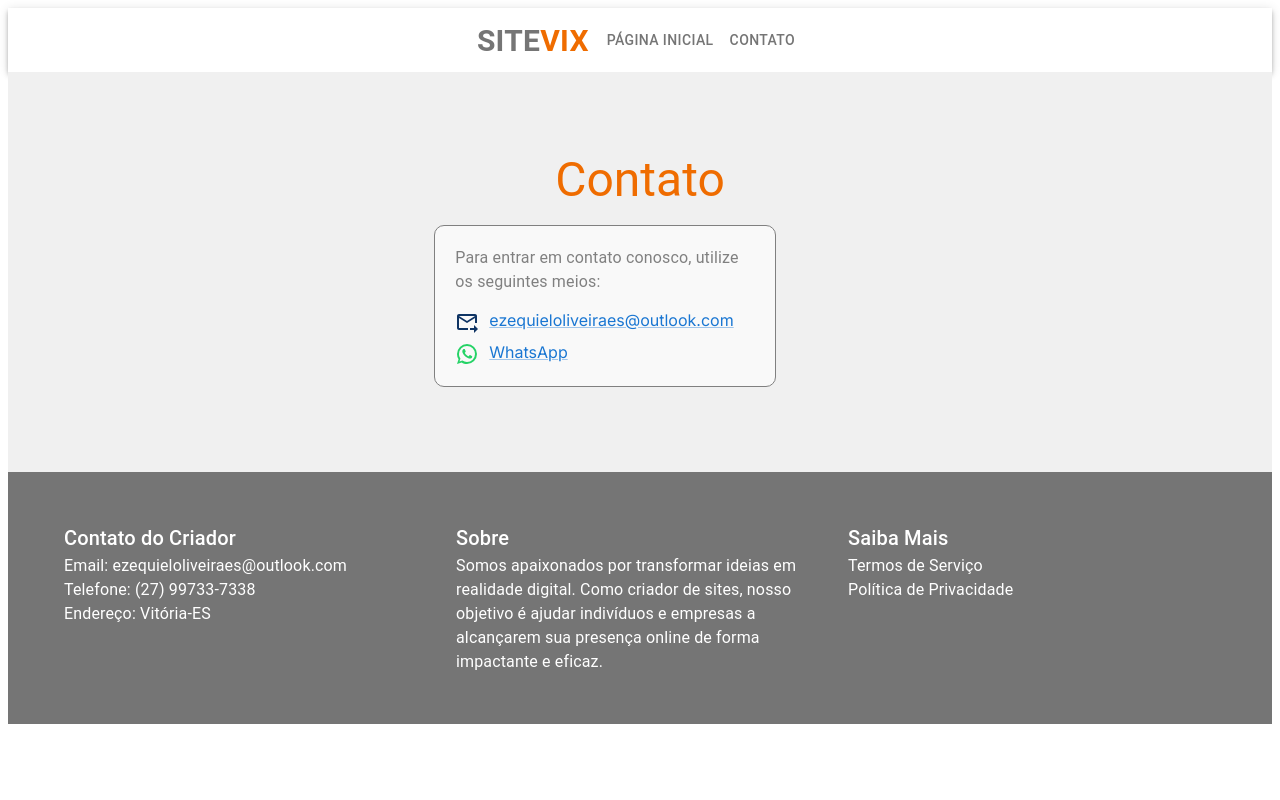
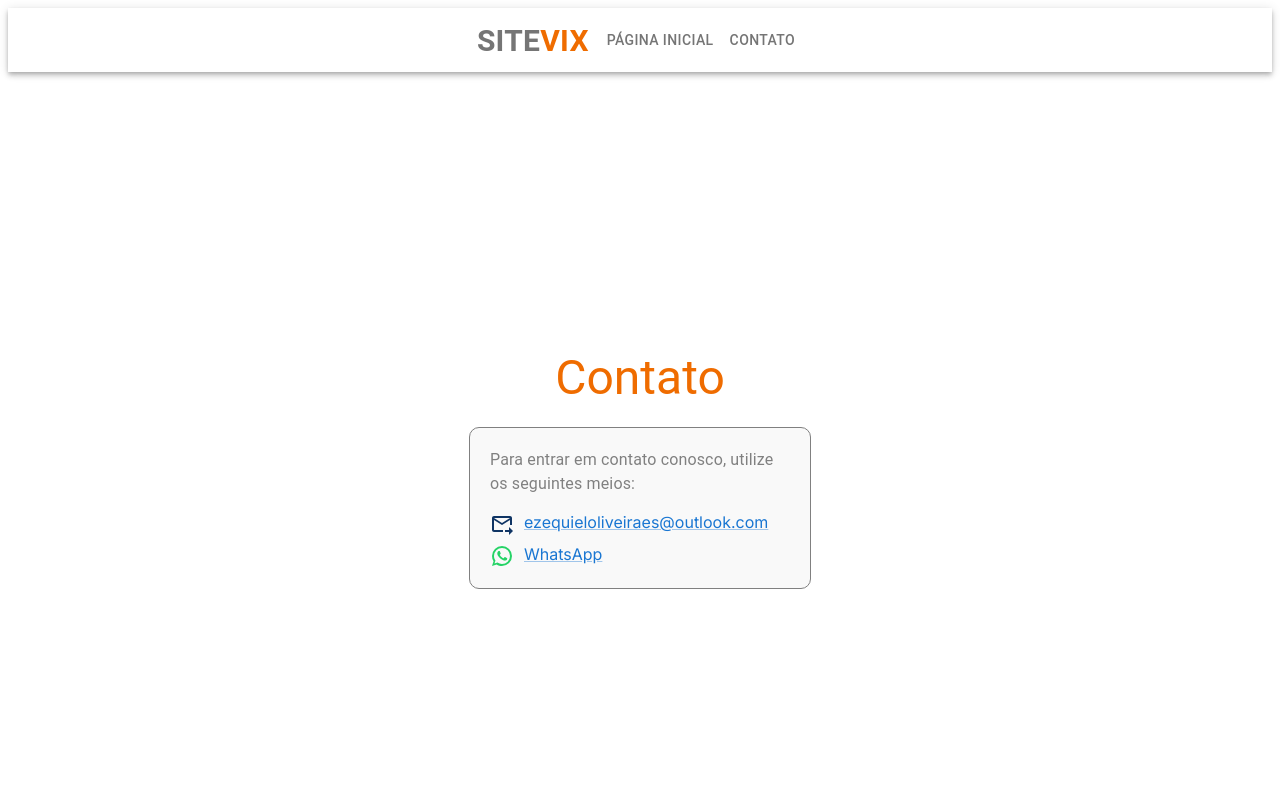
Before and after one commit to Ezequieloliveiras/sitevix, a Next.js app: page /pages/contact in a window 1280 px wide. Shown: the top 800 px of the page. Built offline with nearby package versions, Linux system fonts and the light colour scheme.

Commit message:
ajustando pagina contato

```diff
--- a/src/components/contact/Contact.js
+++ b/src/components/contact/Contact.js
@@ -41,21 +41,27 @@ const ContactPage = () => {
   return (
     <>
 
-      <StyledGridContainer container
-  >
 
-        <Grid
-          item xs={12}
-          sm={8}
-          md={6}
-          lg={4}
-          margin={10}
+      <div
+        style={{
+          display: 'flex',
+          flexDirection: 'column',
+          alignItems: 'center',
+          height: '100vh',
+          justifyContent: 'center'
+        }}>
 
-        >
+
+        <div
+          style={{
+            display: 'flex',
+            flexDirection: 'column',
+            alignItems: 'center',
+          }}>
 
           <StyledTypography
             variant="h3"
-            align="center"
+
             gutterBottom
 
           >
@@ -97,10 +103,10 @@ const ContactPage = () => {
 
           </StyledBox>
 
-        </Grid>
+        </div>
 
-      </StyledGridContainer>
 
+      </div>
     </>
 
   )
```
